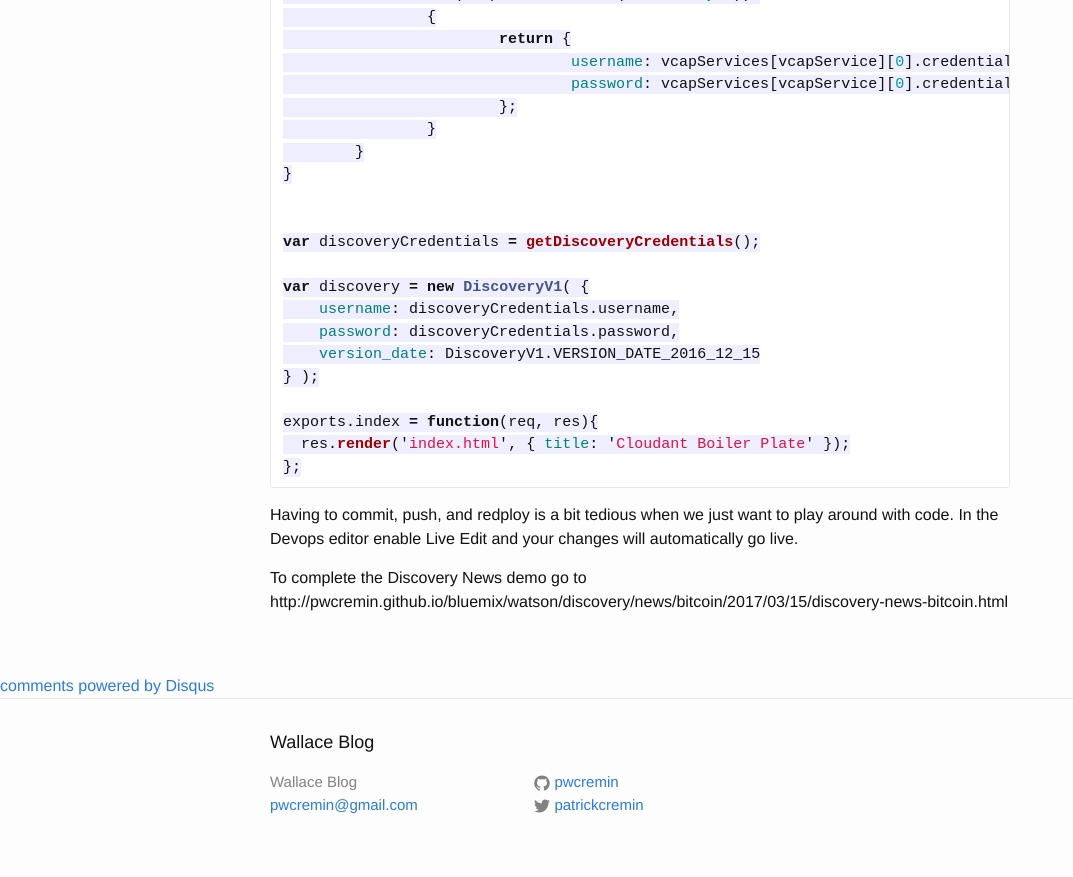
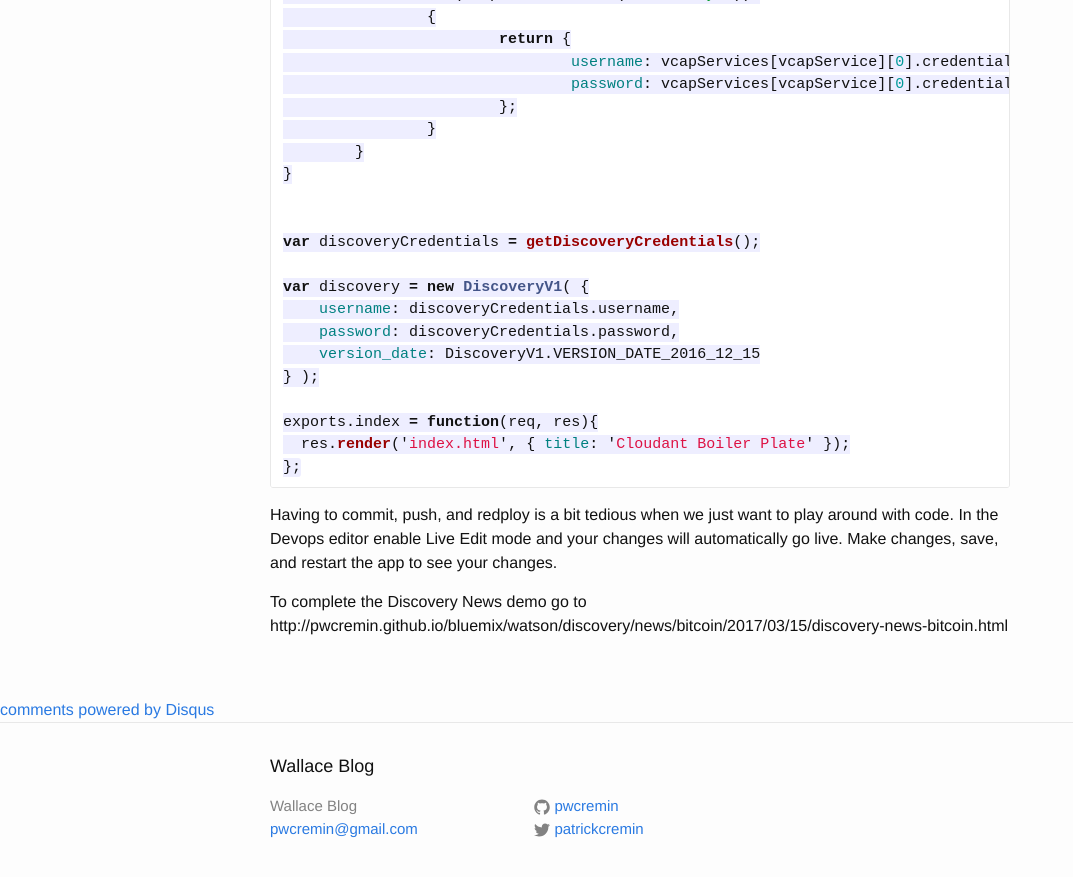
Before and after one commit to pwcremin/pwcremin.github.io, a Jekyll site: the page built from _posts/2017-03-17-learn-bluemix-devops.markdown, in a window 1280 px wide and 900 px high, scrolled down 5454 px. Shown: the top 877 px of the window, without its empty margins (0-1073 px from the left). Built offline with Jekyll 4.4.1, drawn with Linux system fonts in a browser that asks for light colours; comment, search, counter and statistics services are not loaded.

Commit message:
Update 2017-03-17-learn-bluemix-devops.markdown

````diff
--- a/_posts/2017-03-17-learn-bluemix-devops.markdown
+++ b/_posts/2017-03-17-learn-bluemix-devops.markdown
@@ -190,6 +190,6 @@ exports.index = function(req, res){
 };
 ```
 
-Having to commit, push, and redploy is a bit tedious when we just want to play around with code.  In the Devops editor enable Live Edit and your changes will automatically go live.
+Having to commit, push, and redploy is a bit tedious when we just want to play around with code.  In the Devops editor enable Live Edit mode and your changes will automatically go live.  Make changes, save, and restart the app to see your changes.
 
 To complete the Discovery News demo go to http://pwcremin.github.io/bluemix/watson/discovery/news/bitcoin/2017/03/15/discovery-news-bitcoin.html
````
